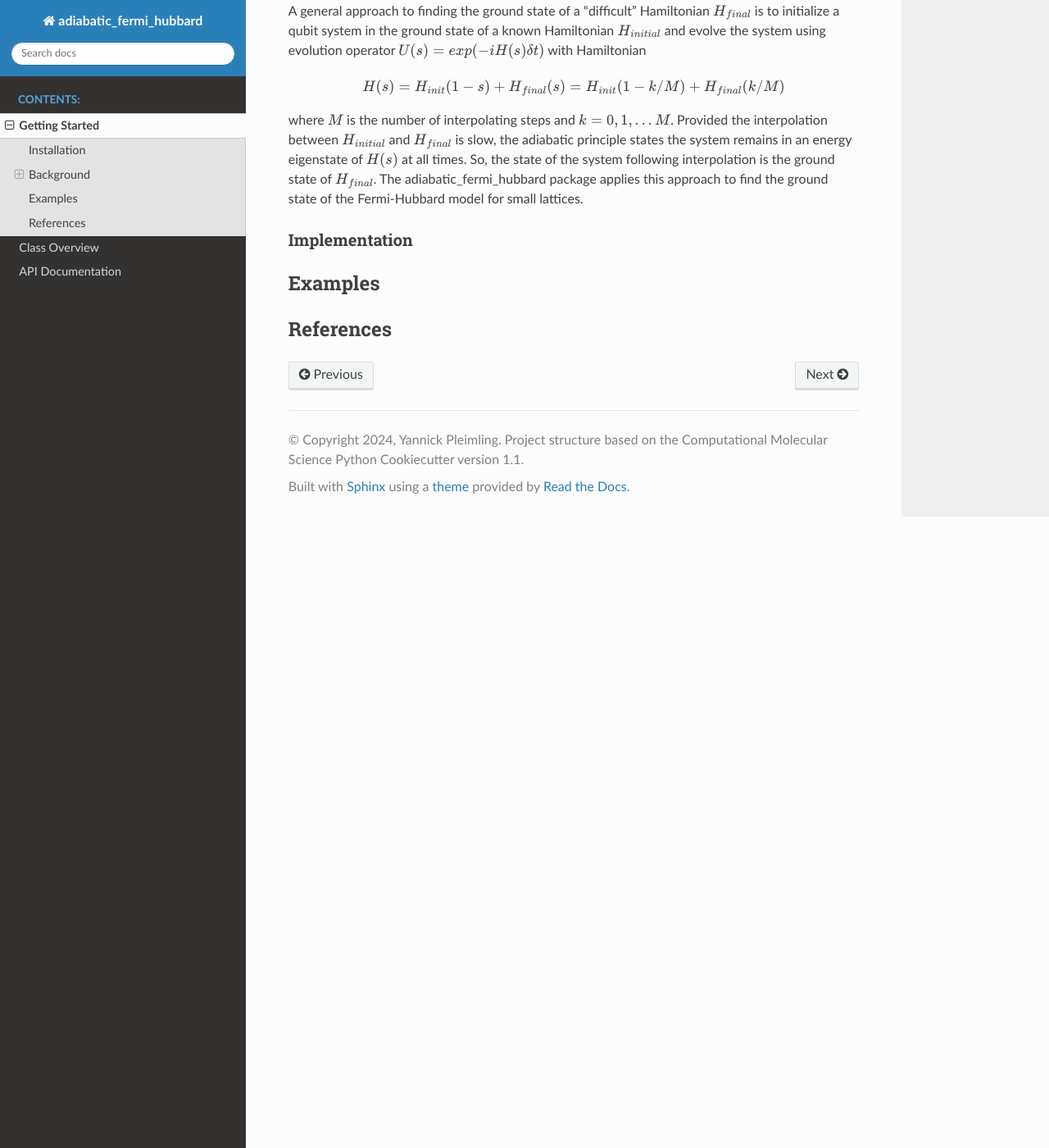
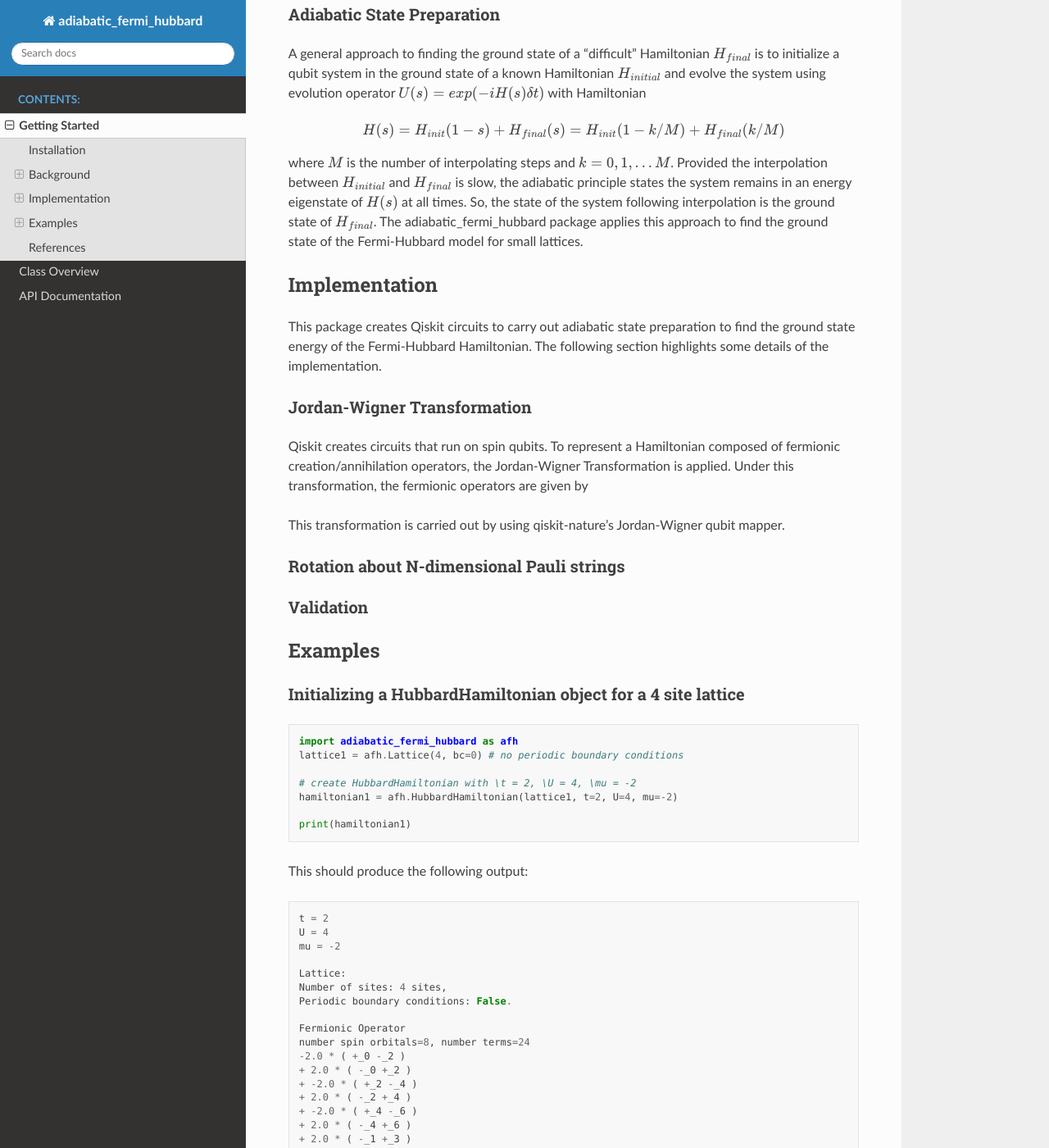
Before and after one commit to y-pleim/adiabatic_fermi_hubbard, a Sphinx documentation site: the page built from docs/getting_started.rst, in a window 1280 px wide and 1400 px high, scrolled down 1492 px. Shown: the whole window at 82% size. Built offline with Sphinx 7.4.7 and the Read the Docs theme 2.0.0, drawn with Linux system fonts in a browser that asks for light colours; the version number could not be read and is left out; some of the changed text lies outside the part shown.

Commit message:
docs update

```diff
--- a/docs/getting_started.rst
+++ b/docs/getting_started.rst
@@ -6,7 +6,7 @@ This page details how to get started with adiabatic_fermi_hubbard.
 Installation
 ------------
 
-This package is designed for Python 3.8-3.11 environments, provided the following packages are installed:
+This package is designed for Python 3.8-3.12, provided the following packages are installed in the environment:
 
 * numpy
 * qiskit 0.46.1
@@ -19,9 +19,10 @@ To install adiabatic_fermi_hubbard in an environment meeting the above dependenc
 commands:
 
 ::
-git clone git@github.com:y-pleim/adiabatic_fermi_hubbard.git
-cd adiabatic_fermi_hubbard
-pip install -e .
+
+    git clone git@github.com:y-pleim/adiabatic_fermi_hubbard.git
+    cd adiabatic_fermi_hubbard
+    pip install -e .
 
 Background
 ----------
@@ -34,17 +35,18 @@ on a lattice. The Hamiltonian is given by
 
 where
 
-* :math:`\sigma \in {\uparrow, \downarrow}` is the electron spin,
-* :math:`a_{i\sigma} (a_{i\sigma}^\dagger)` is the annihilation/creation operator corresponding to site :math:`i` and spin :math:`sigma`,
-* :math:`n_{i\sigma} = a_{i\sigma}^\dagger a_{i\sigma} `:math:`<i, j>` denotes neighboring lattice sites,
-* :math:`t, ~U, ~\mu` are energy scales.
+* :math:`\sigma \in \{ \uparrow, \downarrow \}` is the electron spin
+* :math:`a_{i\sigma} (a_{i\sigma}^\dagger)` is the annihilation/creation operator corresponding to site :math:`i` and spin :math:`sigma`
+* :math:`n_{i\sigma} = a_{i\sigma}^\dagger a_{i\sigma}` is the number operator corresponding to site :math:`i`
+* :math:`<i, j>` denotes neighboring lattice sites
+* :math:`t, ~U, ~\mu` are energy scales
 
 The first term is the "hopping" term which describes how electrons move from site to site (e.g., for adjacent sites :math:`i, j`, an electron hopping from
 :math:`i` to :math:`j` can be described by the product of an annihilation operator on site :math:`i` and creation operator on site :math:`j`). The strength of this
 term is controlled by the parameter :math:`t`. The second term describes an interaction between two electrons on the same site, with strength :math:`U`. The third
 term is a uniform chemical potential with strength :math:`\mu` which controls the number of electrons.
 
-Depending on the relative strengths of :math:`t, U, mu`, the above model captures superconducting, antiferromagnetic (and ferromagnetic), and insulating phases.
+Depending on the relative strengths of :math:`t, U, \mu`, the above model captures superconducting, antiferromagnetic (and ferromagnetic), and insulating phases.
 It has been applied to explain phenomena in materials whose properties depend on correlations between electrons, including high-temperature cuprate superconductors.
 The Fermi-Hubbard model has an analytical solution for 1D lattices; however, a more physically relevant case for materials is the 2D case, which cannot
 be solved analytically. Simulation approaches including Quantum Monte Carlo and exact diagonalization have been effective in describing much of the phenomena; however,
@@ -62,14 +64,95 @@ the adiabatic principle states the system remains in an energy eigenstate of :ma
 the ground state of :math:`H_{final}`. The adiabatic_fermi_hubbard package applies this approach to find the ground state of the Fermi-Hubbard model for small lattices.
 
 Implementation
-''''''''''''''
+--------------
+This package creates Qiskit circuits to carry out adiabatic state preparation to find the ground state energy of the Fermi-Hubbard Hamiltonian. The following
+section highlights some details of the implementation.
+
+Jordan-Wigner Transformation
+''''''''''''''''''''''''''''
+Qiskit creates circuits that run on spin qubits. To represent a Hamiltonian composed of fermionic creation/annihilation operators, the Jordan-Wigner Transformation
+is applied. Under this transformation, the fermionic operators are given by
+
+This transformation is carried out by using qiskit-nature's Jordan-Wigner qubit mapper.
+
+Rotation about N-dimensional Pauli strings
+''''''''''''''''''''''''''''''''''''''''''
+
+
+Validation
+''''''''''
 
 
 
 Examples
 --------
 
+Initializing a HubbardHamiltonian object for a 4 site lattice
+'''''''''''''''''''''''''''''''''''''''''''''''''''''''''''''
 
+::
+
+    import adiabatic_fermi_hubbard as afh
+    lattice1 = afh.Lattice(4, bc=0) # no periodic boundary conditions
+
+    # create HubbardHamiltonian with \t = 2, \U = 4, \mu = -2
+    hamiltonian1 = afh.HubbardHamiltonian(lattice1, t=2, U=4, mu=-2)
+
+    print(hamiltonian1)
+
+This should produce the following output:
+
+::
+
+    t = 2
+    U = 4
+    mu = -2
+
+    Lattice:
+    Number of sites: 4 sites,
+    Periodic boundary conditions: False.
+
+    Fermionic Operator
+    number spin orbitals=8, number terms=24
+    -2.0 * ( +_0 -_2 )
+    + 2.0 * ( -_0 +_2 )
+    + -2.0 * ( +_2 -_4 )
+    + 2.0 * ( -_2 +_4 )
+    + -2.0 * ( +_4 -_6 )
+    + 2.0 * ( -_4 +_6 )
+    + 2.0 * ( -_1 +_3 )
+    + -2.0 * ( +_1 -_3 )
+    + -2.0 * ( +_3 -_5 )
+    + 2.0 * ( -_3 +_5 )
+    + 2.0 * ( -_5 +_7 )
+    + -2.0 * ( +_5 -_7 )
+    + 4.0 * ( +_4 -_4 +_5 -_5 )
+    + 4.0 * ( +_6 -_6 +_7 -_7 )
+    + 4.0 * ( +_0 -_0 +_1 -_1 )
+    ...
+    + -2.0 * ( +_1 -_1 )
+    + -2.0 * ( +_2 -_2 )
+    + -2.0 * ( +_5 -_5 )
+    + -2.0 * ( +_7 -_7 )
+
+Rotating about a Pauli string
+'''''''''''''''''''''''''''''
+
+::
+
+    import adiabatic_fermi_hubbard as afh
+    lattice1 = afh.Lattice(4, bc=0) # no periodic boundary conditions
+
+    # create HubbardHamiltonian with \t = 2, \U = 4, \mu = -2
+    hamiltonian1 = afh.HubbardHamiltonian(lattice1, t=2, U=4, mu=-2)
+
+
+Building and running an adiabatic state preparation circuit
+'''''''''''''''''''''''''''''''''''''''''''''''''''''''''''
+
+
+Comparing results to eigensolver
+''''''''''''''''''''''''''''''''
 
 
 
```
Also changed, not shown: 2 other files.
